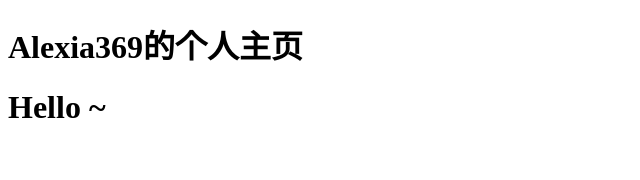
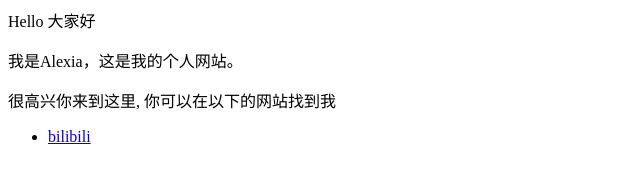
Before and after one commit to Alexia369/Alexia369.github.io, a plain HTML site: page index.html in a window 1280 px wide. Shown: the whole page, without its empty margins (0-640 px from the left). Drawn offline with Linux system fonts and the light colour scheme.

Commit message:
Update index.html

```diff
--- a/index.html
+++ b/index.html
@@ -1,11 +1,7 @@
-<!DOCTYPE html>
-<html lang="en">
-<head>
-    <meta charset="UTF-8">
-    <title>Alexia369</title>
-</head>
-<body>
-    <h1>Alexia369的个人主页</h1>
-    <h1>Hello ~</h1>
-</body>
-</html>
+<p>Hello 大家好</p>
+<p>我是Alexia，这是我的个人网站。 </p>
+<p>很高兴你来到这里, 你可以在以下的网站找到我</p>
+
+<ul>
+  <li> <a href="https://www.bilibili.com/read/cv23734474?spm_id_from=333.999.0.0">bilibili</a> </li>
+</ul>
```
